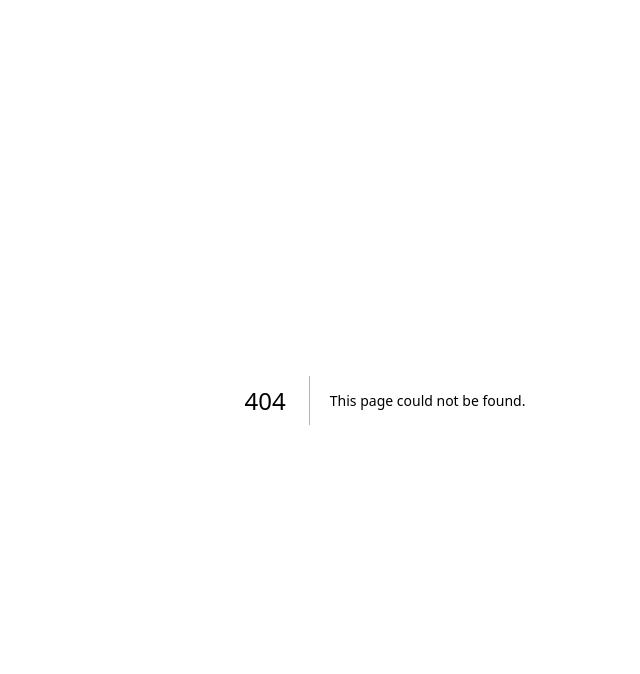
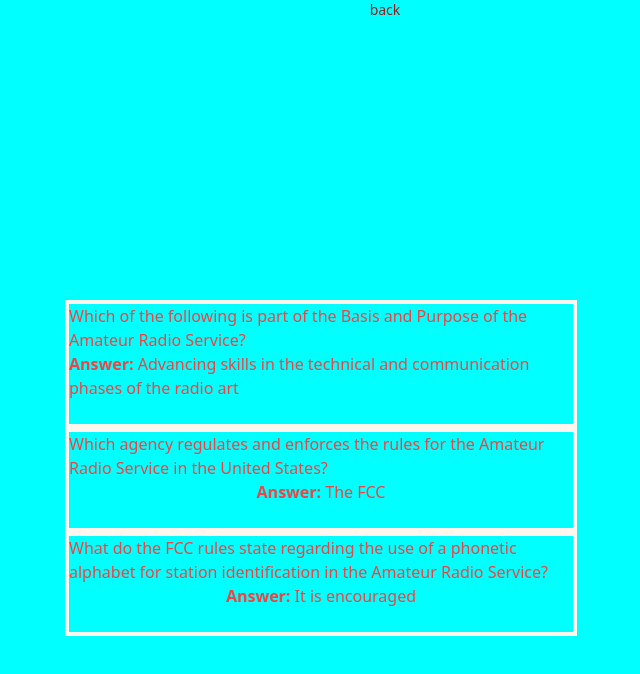
Before and after one commit to campbell-r-e/CS311-project-2, a Next.js app in the folder project2/: page /list/list in a window 1280 px wide. Before the commit this address had no page. Shown: the top 674 px of the page, without its empty margins (255-895 px from the left). Built offline with nearby package versions, Linux system fonts and the light colour scheme.

Commit message:
added files and css

```diff
--- a/project2/public/data.json
+++ b/project2/public/data.json
@@ -1,7 +1,7 @@
 {
     "Easy Questions":[
-        {"Id":"0","Prompts":"Which of the following is part of the Basis and Purpose of the Amateur Radio Service?", "Answer":"Advancing skills in the technical and communication phases of the radio art", "Understood":" ", "time":" "},
-        {"Id":"1","Prompts":"Which agency regulates and enforces the rules for the Amateur Radio Service in the United States?", "Answer":"The FCC", "Understood":" ", "time":" "},
-        {"Id":"2","Prompts":"What do the FCC rules state regarding the use of a phonetic alphabet for station identification in the Amateur Radio Service?", "Answer":"It is encouraged", "Understood":" ", "time":" "}
+        {"Id":"0","Prompts":"Which of the following is part of the Basis and Purpose of the Amateur Radio Service?", "Answer":"Advancing skills in the technical and communication phases of the radio art","understood":"10"},
+        {"Id":"1","Prompts":"Which agency regulates and enforces the rules for the Amateur Radio Service in the United States?", "Answer":"The FCC","understood":"10"},
+        {"Id":"2","Prompts":"What do the FCC rules state regarding the use of a phonetic alphabet for station identification in the Amateur Radio Service?", "Answer":"It is encouraged","understood":"10"}
     ]
     }
--- a/project2/src/pages/card/card.tsx
+++ b/project2/src/pages/game/game.tsx
@@ -5,7 +5,7 @@
 
 
 function Easy(){
-   window.location.href = "easylist/easylist";
+
 }
 function Medium(){
 
@@ -18,20 +18,32 @@
 
   return (
     <Layout>
-       <button onClick={Easy}>
+      <div id = "w"className="text-red-800 content-center">
+      <h1>To play select a level</h1>
+      <div className="h-56 row-auto columns-3 content-center ..." >
+         <div> <button onClick={Easy}>
      Easy
   </button>
+  </div>
+
   <br></br>
 
+
+  <div>
   <button onClick={Medium}>
      Medium
   </button>
+  </div>
   <br></br>
-
-  <button onClick={Hard}>
+ <div>
+ <button onClick={Hard}>
      Hard
   </button>
+ </div>
 
+      </div>
+
+</div>
     </Layout>
 
 
--- a/project2/src/pages/index.tsx
+++ b/project2/src/pages/index.tsx
@@ -1,34 +1,46 @@
-import Layout from "./layout";
+
 
 
 
 
 
 function List(){
-   window.location.href = "easylist/easylist";
+   window.location.href = "list/list";
 }
 function game(){
-
+   window.location.href = "game/game";
 }
 
 
 export default function Home() {
 
   return (
-    <Layout>
-       <button onClick={List}>
-     View all cards in database
-  </button>
-  <br></br>
-
-  <button onClick={game}>
-     Medium
-  </button>
-  <br></br>
+   <div>
+      <div id="title">
+      <h1>Ham Radio Technician Class Flash Cards</h1>
+      </div>
 
 
 
-    </Layout>
+      <div className = "custom-flex h-56 row-auto columns-2 content-center ...">
+
+         <div> <button onClick={List}>
+     View all cards &nbsp;
+  </button>
+
+  </div>
+
+
+  <div className="text-color-bg-red-500"> <button onClick={game}>
+    Game
+  </button></div>
+
+
+
+</div>
+</div>
+
+
 
 
 
--- a/project2/src/pages/layout.tsx
+++ b/project2/src/pages/layout.tsx
@@ -4,9 +4,12 @@
 export default function Layout({ children }: { children: React.ReactNode }) {
   return (
    <div>
-    <nav>
-    <Link href="/" id = "home">index</Link>
-    </nav>
+
+      <div className="text-center text-red-800 text-sm">
+      <Link href="/">back</Link>
+      </div>
+
+
     <main>{children}</main>
    </div>
   );
--- a/project2/src/pages/easylist/easylist.tsx
+++ b/project2/src/pages/list/list.tsx
@@ -30,13 +30,20 @@
 
     // modified from online resource
     <Layout>
-      <h1>Easy Questions</h1>
+      <h1 id="heading">Easy Questions</h1>
+      <div className="flex justify-center items-center h-screen">
+
+      <div className="w-4/5 md:w-2/3 lg:w-1/2 space-y-4">
       <ul>
         {questions.map((question) => (
           <li key={question.Id} >
-            <h3>{question.Prompts}</h3>
-            <p><strong>Answer:</strong> {question.Answer}</p>
+            <div className="border-4 w-4/5 place-items-center border-orange-50 text-red-500 ">
+            <h3 id="heading2">{question.Prompts}</h3>
+            <p id="paragraph"><strong>Answer:</strong> {question.Answer}</p>
             <br></br>
+
+            </div>
+
 
 
 
@@ -46,11 +53,14 @@
         ))}
       </ul>
 
+      </div>
+      </div>
+
     </Layout>
 
     // modified from online example
 
-
+    // flex justify-center items-center h-screen and w-4/5 md:w-2/3 lg:w-1/2 space-y-4 from online resource
 
 
 
--- a/project2/src/styles/globals.css
+++ b/project2/src/styles/globals.css
@@ -2,26 +2,32 @@
 @tailwind components;
 @tailwind utilities;
 
-:root {
-  --background: #ffffff;
-  --foreground: #171717;
+
+
+.custom-flex{
+  text-align: center;
+  flex-direction: row;
+  font-size: xx-large;
+  color: red;
 }
 
-@media (prefers-color-scheme: dark) {
-  :root {
-    --background: #0a0a0a;
-    --foreground: #ededed;
-  }
+#home{
+  text-align: center;
+}
+#heading{
+  text-align: center;
+  color: aqua;
+  font-size: xx-large;
+}
+body{
+  background-color: aqua;
 }
 
-body {
-  color: var(--foreground);
-  background: var(--background);
-  font-family: Arial, Helvetica, sans-serif;
+#w{
+  text-align: center;
 }
-
-@layer utilities {
-  .text-balance {
-    text-wrap: balance;
-  }
+#title{
+  text-align: center;
+  color: tomato;
+  font-size: xx-large;
 }
```
Also changed, not shown: project2/src/pages/easy/easy.tsx (added), project2/src/pages/hard/hard.tsx (added), project2/src/pages/medium/medium.tsx (added).
